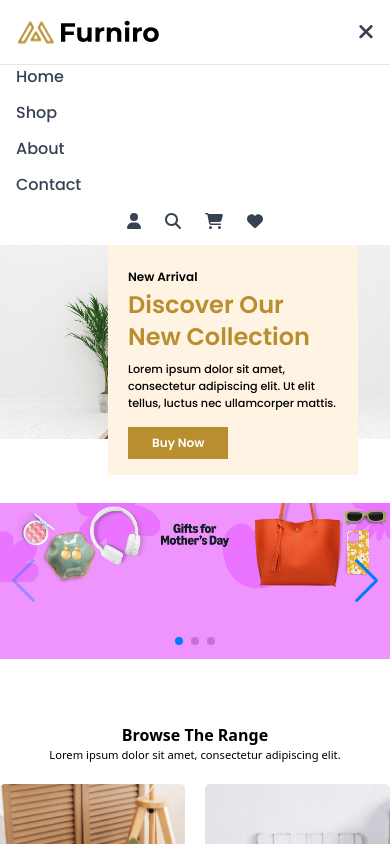
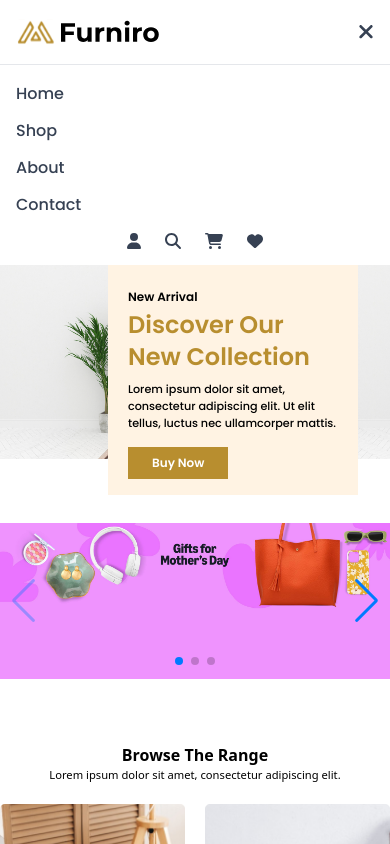
Before and after one commit to sanaullah-sana/Furniro-Vite, a React (Vite) app: page / in a window 390 px wide. Both pictures are taken after a click on the button "Toggle navigation menu". Shown: the top 844 px of the page. Built offline with nearby package versions, Linux system fonts and the light colour scheme; no server answers.

Commit message:
given margin to Header links on Mobile Screen

```diff
--- a/src/components/Header.jsx
+++ b/src/components/Header.jsx
@@ -26,30 +26,40 @@ function Header() {
 
         {/* Desktop Navigation Links */}
         <div className="hidden md:flex space-x-20">
+          <ul className="flex space-x-20">
+            <li>
               <Link
                 to="/"
                 className="text-gray-700 hover:text-black focus:underline dark:text-white font-medium font-poppins"
               >
                 Home
               </Link>
+            </li>
+            <li>
               <Link
                 to="/shop"
                 className="text-gray-700 hover:text-black focus:underline dark:text-white font-medium font-poppins"
               >
                 Shop
               </Link>
+            </li>
+            <li>
               <Link
                 to="/about"
                 className="text-gray-700 hover:text-black focus:underline dark:text-white font-medium font-poppins"
               >
                 About
               </Link>
+            </li>
+            <li>
               <Link
                 to="/contact"
                 className="text-gray-700 hover:text-black focus:underline dark:text-white font-medium font-poppins"
               >
                 Contact
               </Link>
+            </li>
+          </ul>
         </div>
 
         {/* Desktop Icons */}
@@ -86,7 +96,8 @@ function Header() {
       {isNavOpen && (
         <div className="md:hidden bg-white dark:bg-gray-900 px-4 pb-4 space-y-4 border-t border-gray-200 dark:border-gray-700">
           {/* Navigation Links */}
-          <div className="flex flex-col space-y-3">
+          <ul className="flex flex-col space-y-3 mt-4">
+            <li>
               <Link
                 to="/"
                 className="text-gray-700 hover:text-black dark:text-white font-medium font-poppins"
@@ -94,6 +105,8 @@ function Header() {
               >
                 Home
               </Link>
+            </li>
+            <li>
               <Link
                 to="/shop"
                 className="text-gray-700 hover:text-black dark:text-white font-medium font-poppins"
@@ -101,6 +114,8 @@ function Header() {
               >
                 Shop
               </Link>
+            </li>
+            <li>
               <Link
                 to="/about"
                 className="text-gray-700 hover:text-black dark:text-white font-medium font-poppins"
@@ -108,6 +123,8 @@ function Header() {
               >
                 About
               </Link>
+            </li>
+            <li>
               <Link
                 to="/contact"
                 className="text-gray-700 hover:text-black dark:text-white font-medium font-poppins"
@@ -115,7 +132,8 @@ function Header() {
               >
                 Contact
               </Link>
-          </div>
+            </li>
+          </ul>
 
           {/* Icons */}
           <div className="flex space-x-6 justify-center text-gray-700 dark:text-white">
```
Lines whose indentation alone changed are shown as unchanged.
